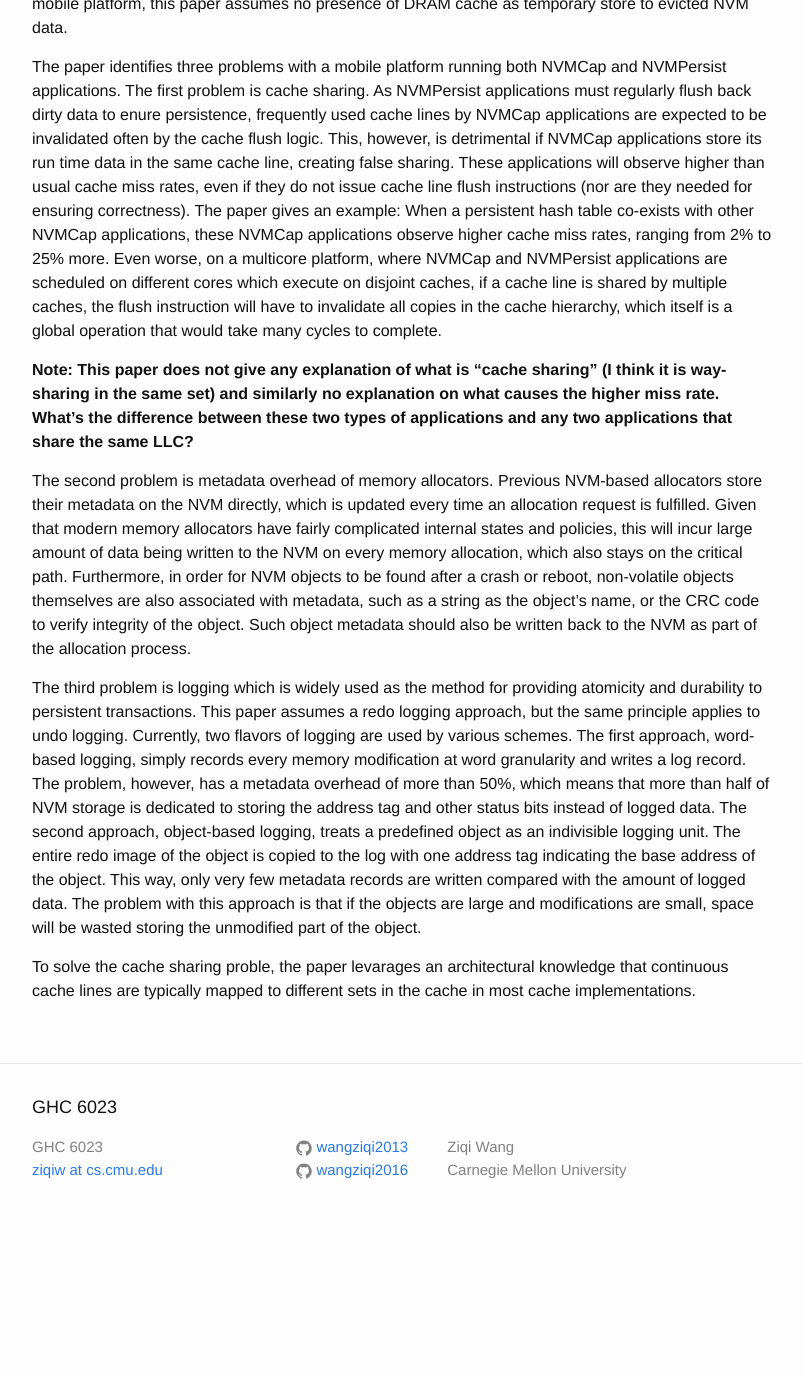
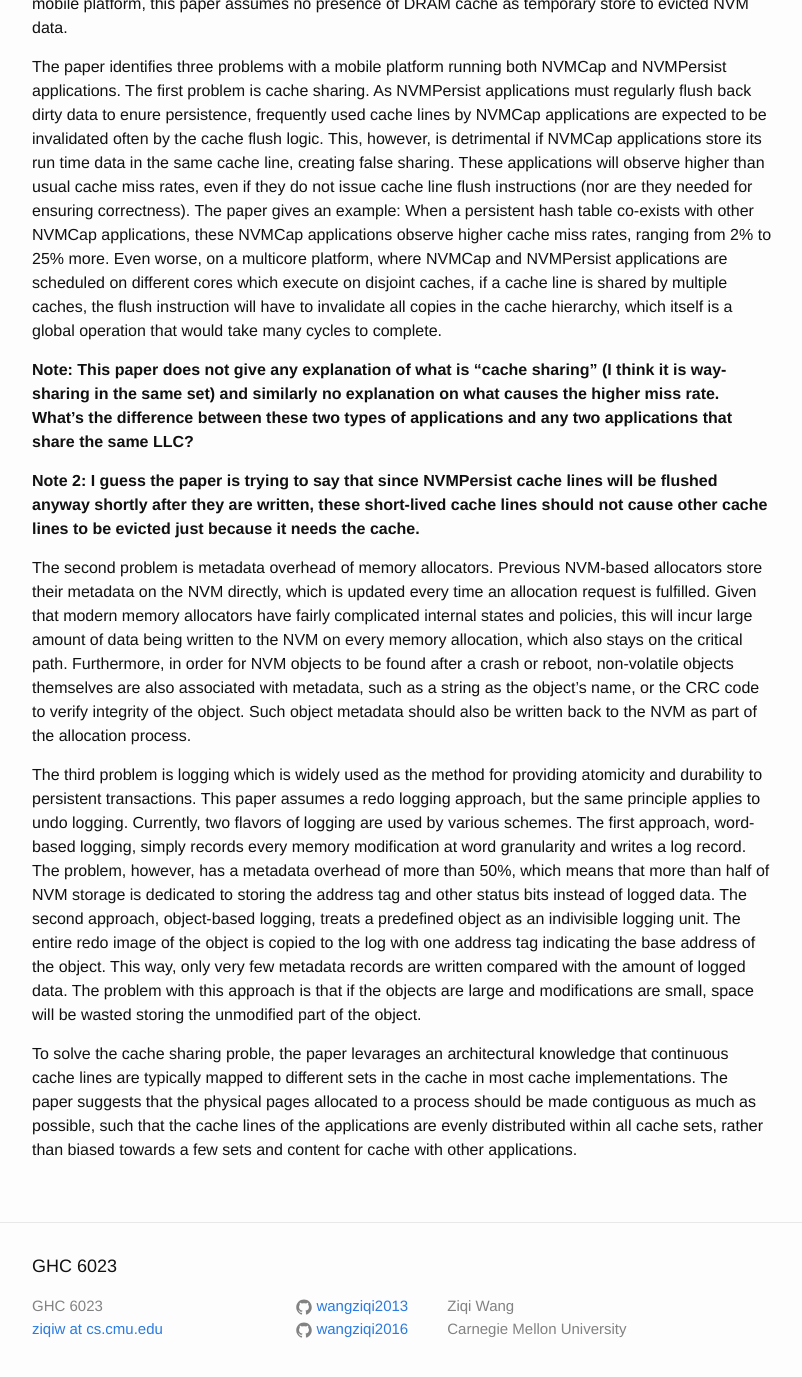
Before and after one commit to wangziqi2013/wangziqi2013.github.io, a Jekyll site: the page built from _posts/2019-09-02-Reducing-the-cost-of-persistence-for-nonvolatile-heaps-in-end-user-devices.markdown, in a window 1280 px wide and 1400 px high, scrolled down 923 px. Shown: the top 1377 px of the window, without its empty margins (238-1040 px from the left). Built offline with Jekyll 4.4.1, drawn with Linux system fonts in a browser that asks for light colours; before the commit the page ends 2164 px from its top, so only the background shows below that.

Commit message:
Adding note 2

```diff
--- a/_posts/2019-09-02-Reducing-the-cost-of-persistence-for-nonvolatile-heaps-in-end-user-devices.markdown
+++ b/_posts/2019-09-02-Reducing-the-cost-of-persistence-for-nonvolatile-heaps-in-end-user-devices.markdown
@@ -46,6 +46,10 @@ is a global operation that would take many cycles to complete.
 and similarly no explanation on what causes the higher miss rate. What's the difference between these two types of
 applications and any two applications that share the same LLC?**
 
+**Note 2: I guess the paper is trying to say that since NVMPersist cache lines will be flushed anyway shortly after they
+are written, these short-lived cache lines should not cause other cache lines to be evicted just because it needs the
+cache.**
+
 The second problem is metadata overhead of memory allocators. Previous NVM-based allocators store their metadata on the
 NVM directly, which is updated every time an allocation request is fulfilled. Given that modern memory allocators have fairly
 complicated internal states and policies, this will incur large amount of data being written to the NVM on every memory
@@ -64,4 +68,6 @@ records are written compared with the amount of logged data. The problem with th
 large and modifications are small, space will be wasted storing the unmodified part of the object.
 
 To solve the cache sharing proble, the paper levarages an architectural knowledge that continuous cache lines are typically
-mapped to different sets in the cache in most cache implementations.
+mapped to different sets in the cache in most cache implementations. The paper suggests that the physical pages allocated
+to a process should be made contiguous as much as possible, such that the cache lines of the applications are evenly distributed
+within all cache sets, rather than biased towards a few sets and content for cache with other applications.
```
